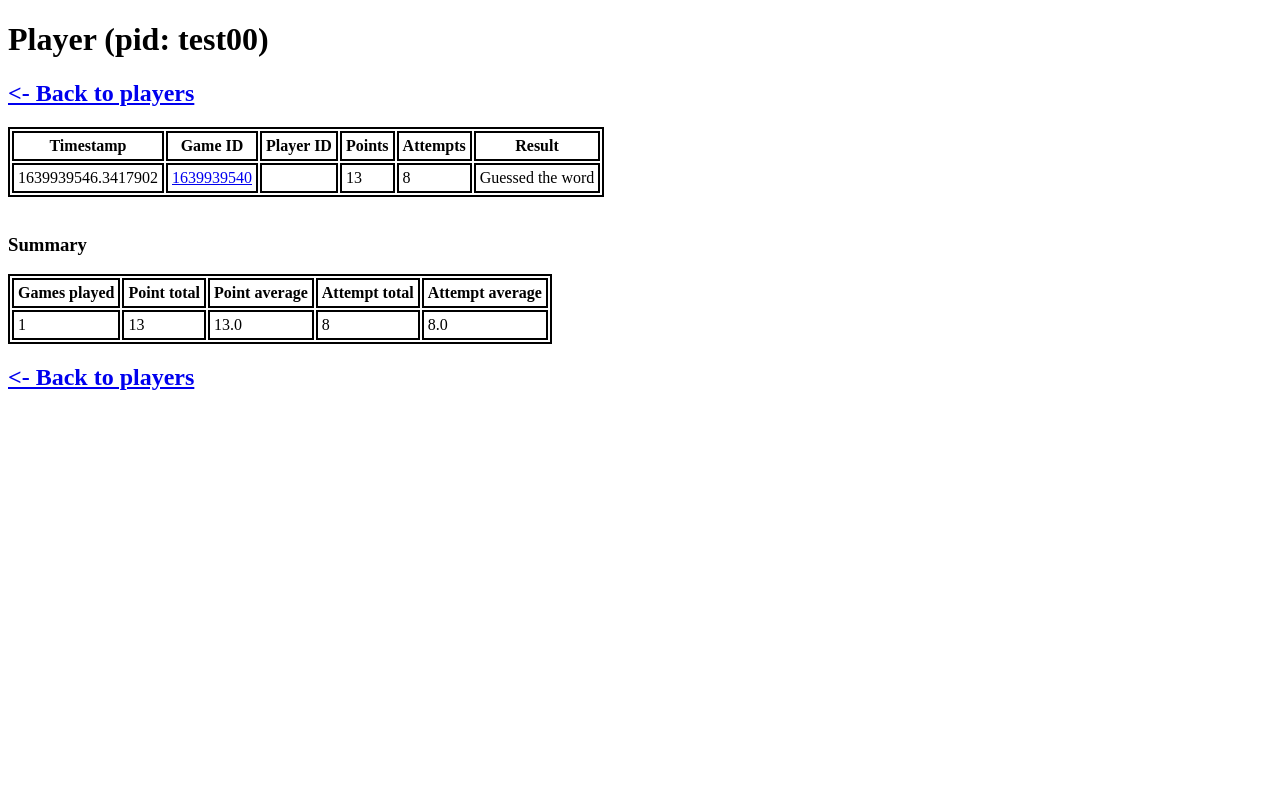
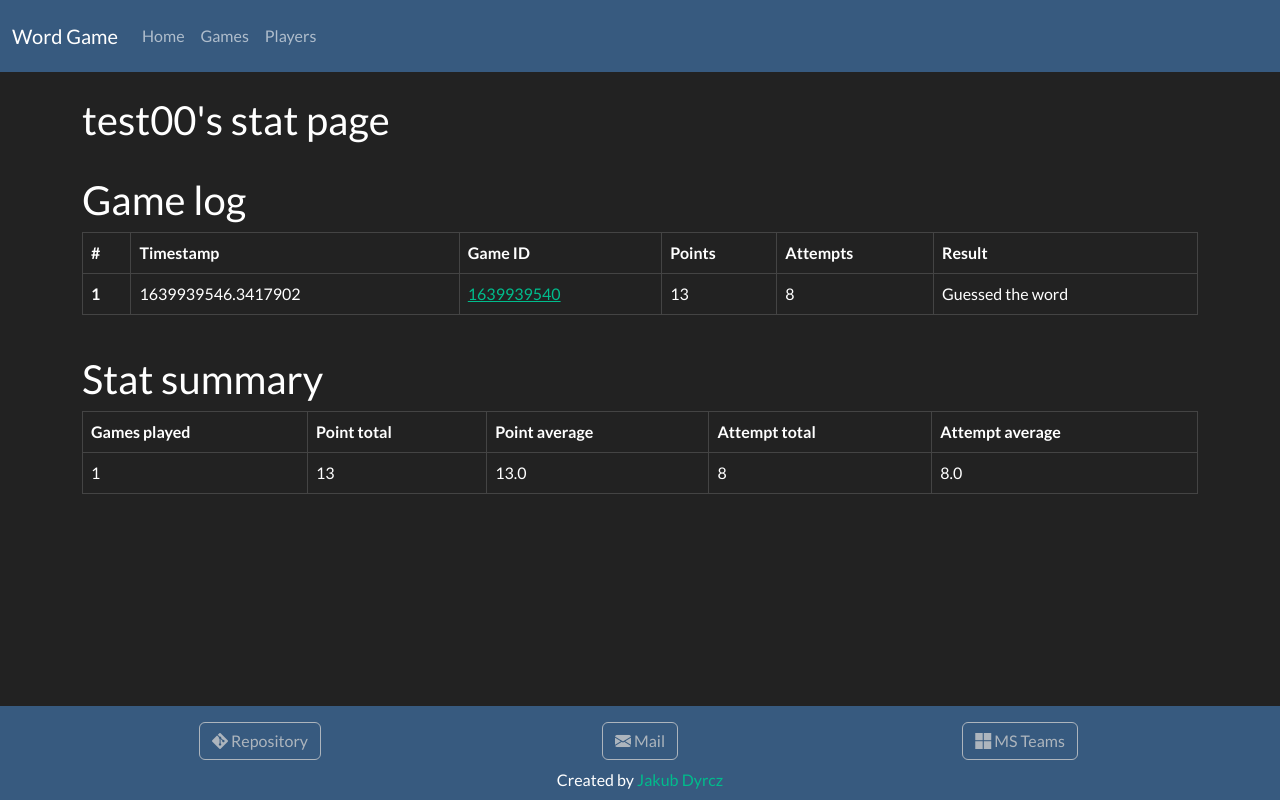
Before and after one commit to LittleBigKiller/sysop-slowo, a Flask app: page /player/test00 in a window 1280 px wide. Run offline with Flask 2, Linux system fonts and the light colour scheme; data comes from the database, SQL or seed files in the repository; some libraries are stand-ins or nearby versions.

Commit message:
Nowa podstrona gracza

```diff
--- a/WWW/templates/player.html
+++ b/WWW/templates/player.html
@@ -1,58 +1,66 @@
-<!DOCTYPE html>
-<html lang="en">
+{% extends 'base.html' %}
 
-<head>
-  <meta charset="UTF-8">
-  <meta http-equiv="X-UA-Compatible" content="IE=edge">
-  <meta name="viewport" content="width=device-width, initial-scale=1.0">
-  <title>Player (pid: {{pid}})</title>
-  <style>
-    table,
-    th,
-    td {
-      border: 2px solid #000;
-    }
+{% block title %}
+Player {{pid}}
+{% endblock %}
 
-    th,
-    td {
-      padding: 4px;
-    }
-  </style>
-</head>
+{% block content %}
+<h2>{{pid}}'s stat page</h2>
 
-<body>
-  <h1>Player (pid: {{pid}})</h1>
-  <h2><a href="/players">&lt;- Back to players</a></h2>
-  <table>
+<br />
+
+<h2>Game log</h2>
+
+<table class="table table-hover table-bordered">
+  <thead>
     <tr>
-      <th>Timestamp</th>
-      <th>Game ID</th>
-      <th>Player ID</th>
-      <th>Points</th>
-      <th>Attempts</th>
-      <th>Result</th>
+      <th scope="col">#</th>
+      <th scope="col">Timestamp</th>
+      <th scope="col">Game ID</th>
+      <th scope="col">Points</th>
+      <th scope="col">Attempts</th>
+      <th scope="col">Result</th>
     </tr>
+  </thead>
+  <tbody>
+    {% if players|length == 0 %}
+
+    <tr>
+      <td colspan="6" class="text-center text-muted">player has not completed any games yet</td>
+    </tr>
+
+    {% else %}
+
     {% for player in players %}
     <tr>
+      <th scope="row">{{loop.index}}</th>
       <td>{{player.timestamp}}</td>
-      <td><a href='/game/{{player.gid}}'>{{player.gid}}</a></td>
-      <td><a href='/player/{{player.pid}}'>{{player.pid}}</a></td>
+      <td><a href="{{ url_for('game', gameid=player.gid) }}">{{player.gid}}</a></td>
       <td>{{player.points}}</td>
       <td>{{player.attempts}}</td>
       <td>{{player.result}}</td>
     </tr>
     {% endfor %}
-  </table>
-  <br />
-  <h3>Summary</h3>
-  <table>
+
+    {% endif %}
+  </tbody>
+</table>
+
+<br />
+
+<h2>Stat summary</h2>
+
+<table class="table table-hover table-bordered">
+  <thead>
     <tr>
-      <th>Games played</th>
-      <th>Point total</th>
-      <th>Point average</th>
-      <th>Attempt total</th>
-      <th>Attempt average</th>
+      <th scope="col">Games played</th>
+      <th scope="col">Point total</th>
+      <th scope="col">Point average</th>
+      <th scope="col">Attempt total</th>
+      <th scope="col">Attempt average</th>
     </tr>
+  </thead>
+  <tbody>
     <tr>
       <td>{{totals.games}}</td>
       <td>{{totals.pointsum}}</td>
@@ -60,9 +68,6 @@
       <td>{{totals.attemptsum}}</td>
       <td>{{totals.attemptavg}}</td>
     </tr>
-  </table>
-  <h2><a href="/players">&lt;- Back to players</a></h2>
-
-</body>
-
-</html>
+  </tbody>
+</table>
+{% endblock %}
```
